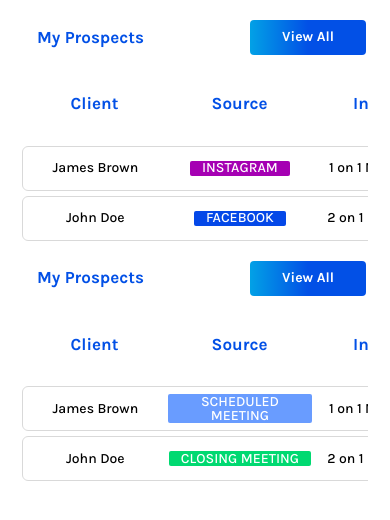
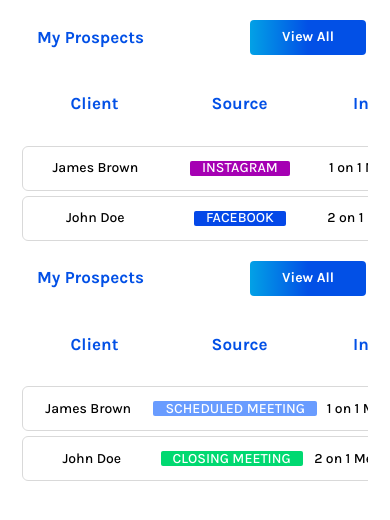
Before and after one commit to i-usman-56/inverstmentGroup, a React (Vite) app: page /admin in a window 390 px wide. Shown: the top 520 px of the page. Built offline with nearby package versions, Linux system fonts and the light colour scheme.

Commit message:
Table setting

```diff
--- a/src/components/table/table.jsx
+++ b/src/components/table/table.jsx
@@ -30,7 +30,7 @@
                 key={dataIndex}
                 className={`text-center ${
                   data.isbutton ? "w-fit" : "w-full"
-                }   text-[${data.color}]  text-[14px] lg:text-[16px] whitespace-normal leading-[14px] lg:leading-5 tracking-[-1.7%] font-medium ${
+                }   text-[${data.color}]  text-[14px] lg:text-[16px] whitespace-nowrap lg:whitespace-normal leading-[14px] lg:leading-5 tracking-[-1.7%] font-medium ${
                   data.isbutton
                     ? "text-[#FFFFFF] uppercase px-3 py-[0.6px] rounded-sm"
                     : ""
```
